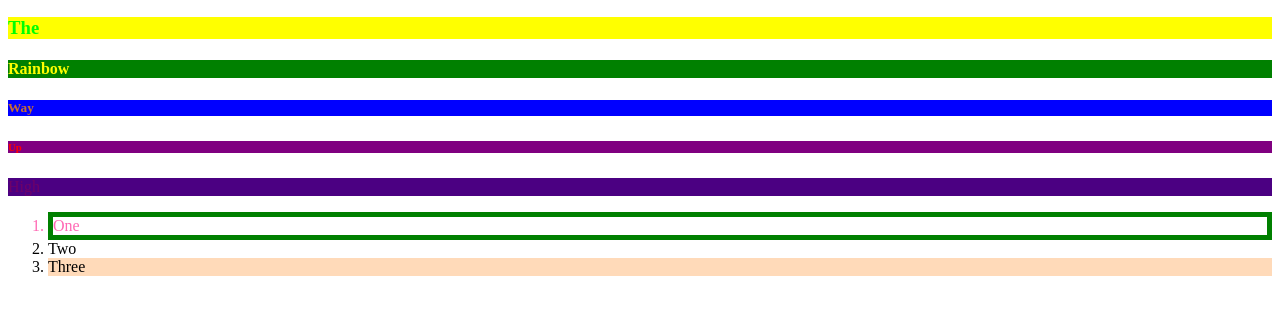
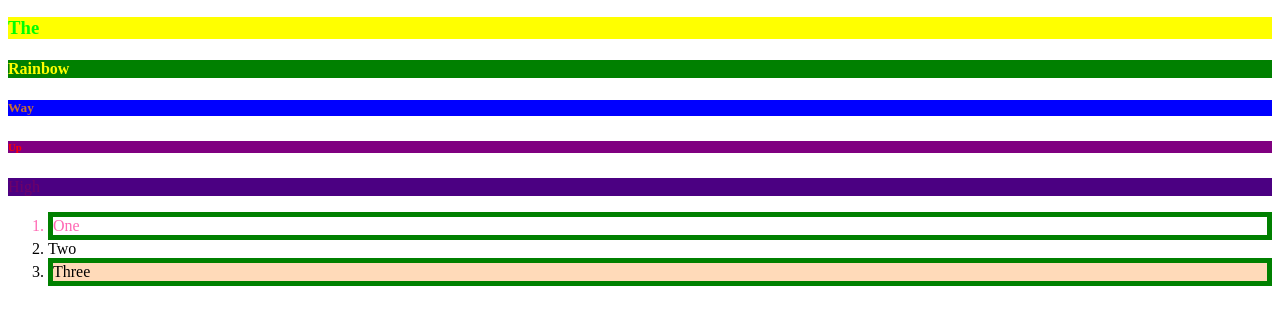
Before and after one commit to hannahxxo/ColorsExercise, a plain HTML site: page index.html in a window 1280 px wide. Shown: the part 110-434 px from the top of the page. Drawn offline with Linux system fonts and the light colour scheme.

Commit message:
Second Try

```diff
--- a/colorsExercise.css
+++ b/colorsExercise.css
@@ -32,6 +32,7 @@ li:nth-child(1) {
 li:nth-child(3) {
     background-color: peachpuff;
 }
-li:nth-child(1) {
+li:nth-child(1),
+li:nth-child(3) {
     border: 5px solid green;
 }
```
